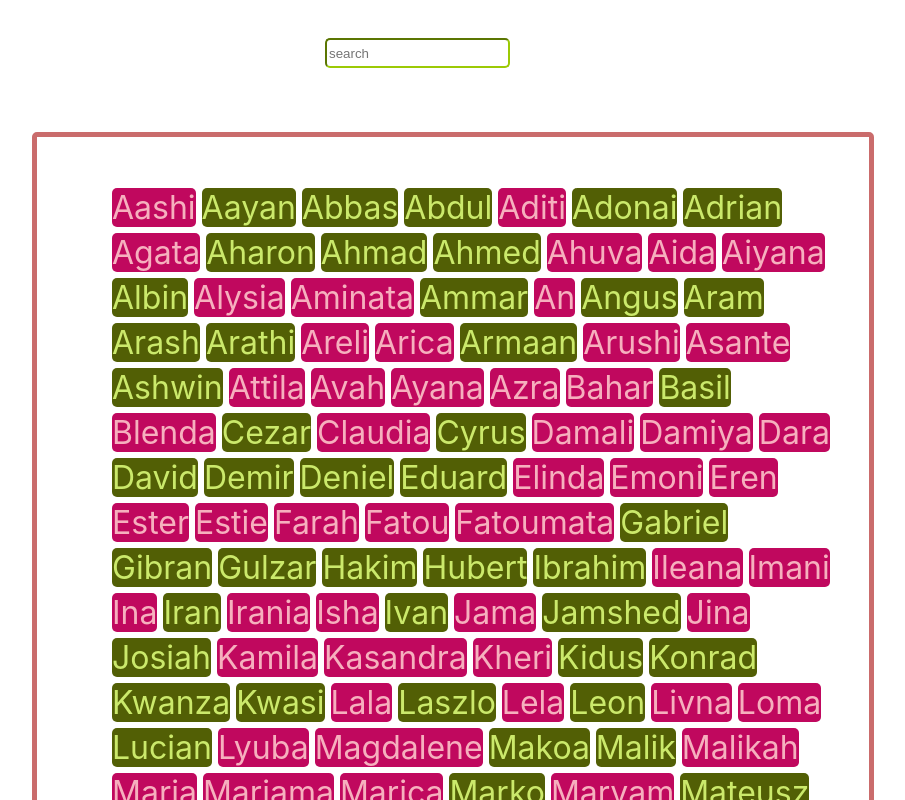
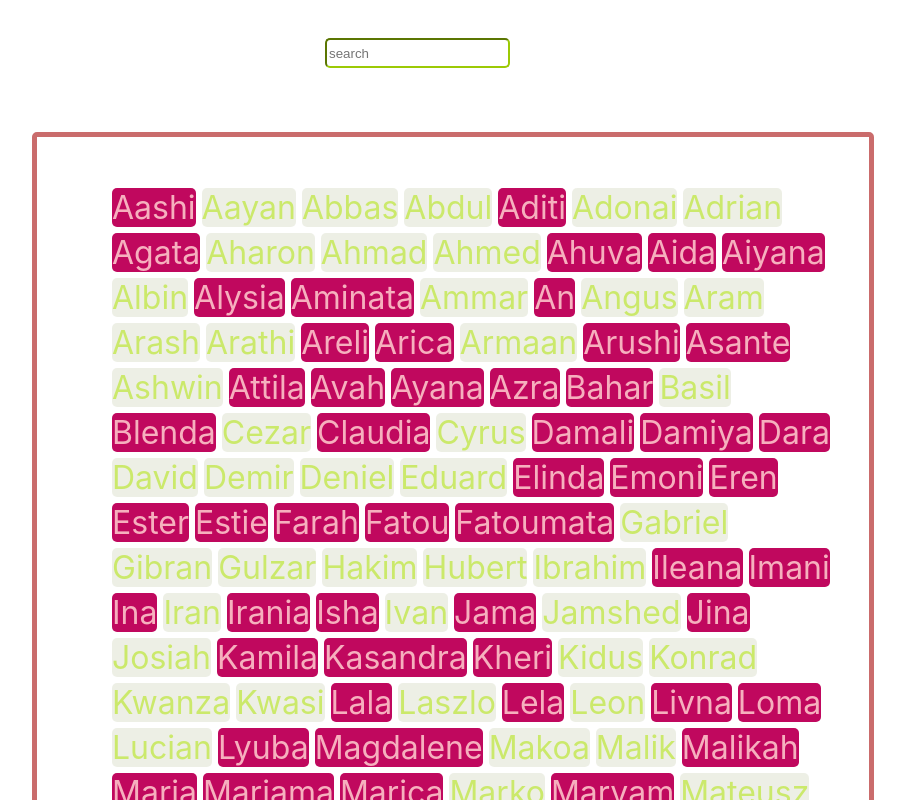
Before and after one commit to Halla-S/baby-names-react, a React (Create React App) app: page / in a window 1280 px wide. Shown: the top 800 px of the page, without its empty margins (187-1092 px from the left). Built offline with nearby package versions, Linux system fonts and the light colour scheme.

Commit message:
Deploy fixed

```diff
--- a/src/App.css
+++ b/src/App.css
@@ -12,7 +12,7 @@
 }
 
 .blue {
-  background: rgb(82, 95, 5);
+  background: rgba(82, 95, 5, 0.103);
   display: inline-block;
   font-size: xx-large;
   color: rgb(203, 233, 107);
--- a/src/App.js
+++ b/src/App.js
@@ -24,6 +24,8 @@ const BabyNames = (props) => {
                   .includes(searchTerm.toLocaleLowerCase())
               ) {
                 return babyName;
+              }else{
+                return false;
               }
             })
             .map((item, index) => (
```
